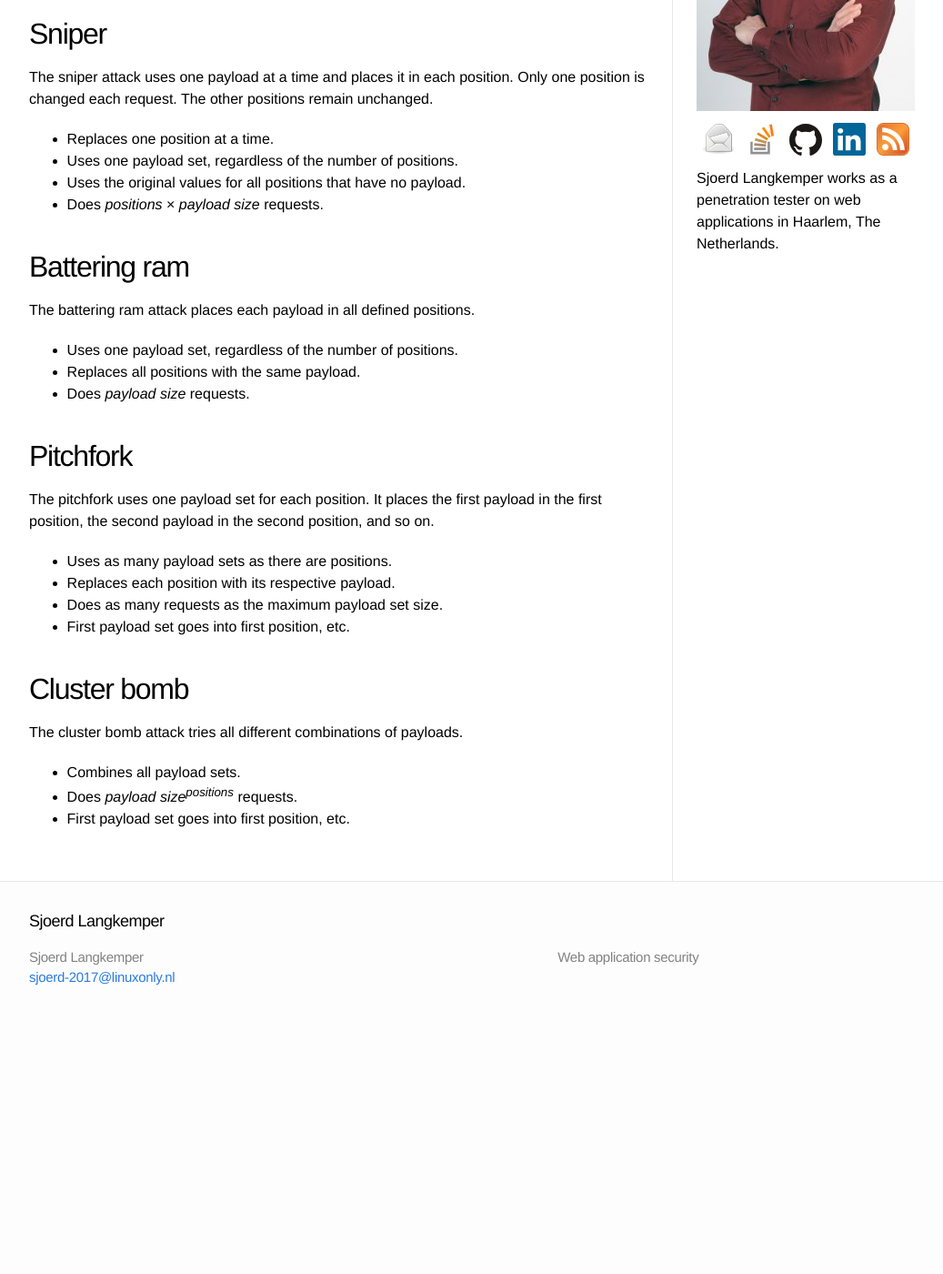
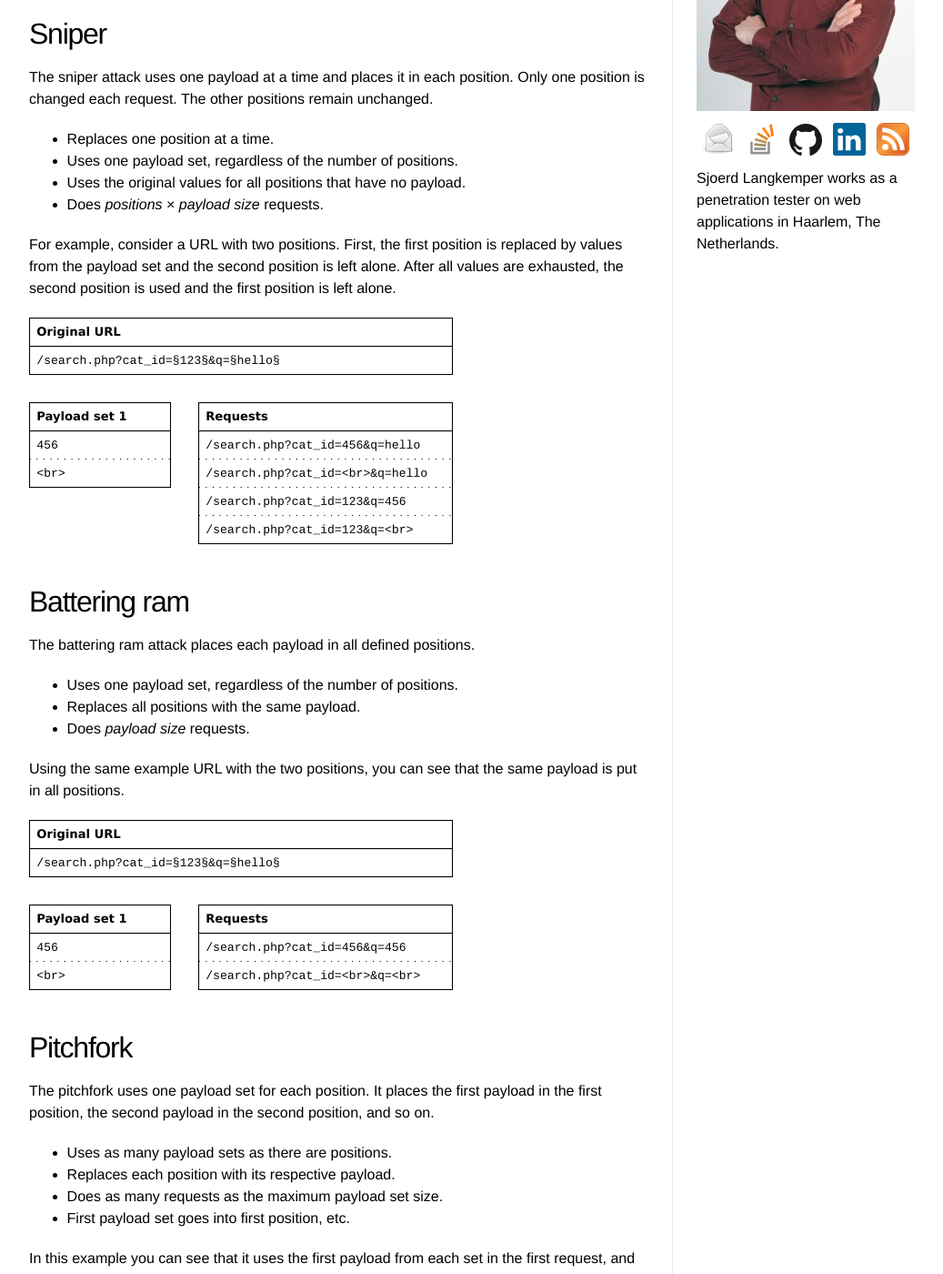
Before and after one commit to Sjord/Sjord.github.io, a Jekyll site: the page built from _posts/2017-03-02-burp-intruder-attack-types.md, in a window 1280 px wide and 1400 px high, scrolled down 393 px. Shown: the whole window at 91% size, without its empty margins (108-1145 px from the left). Built offline with Jekyll 4.4.1, drawn with Linux system fonts in a browser that asks for light colours; before the commit the page ends 1524 px from its top, so only the background shows below that; some of the changed text lies outside the part shown.

Commit message:
Add images and short example text to each attack type

```diff
--- a/_posts/2017-03-02-burp-intruder-attack-types.md
+++ b/_posts/2017-03-02-burp-intruder-attack-types.md
@@ -16,6 +16,10 @@
 * Uses the original values for all positions that have no payload.
 * Does *positions* × *payload size* requests.
 
+For example, consider a URL with two positions. First, the first position is replaced by values from the payload set and the second position is left alone. After all values are exhausted, the second position is used and the first position is left alone.
+
+![Sniper example](/images/burp-intruder-sniper.png)
+
 ## Battering ram
 
 The battering ram attack places each payload in all defined positions.
@@ -23,6 +27,10 @@
 * Uses one payload set, regardless of the number of positions.
 * Replaces all positions with the same payload.
 * Does *payload size* requests.
+
+Using the same example URL with the two positions, you can see that the same payload is put in all positions.
+
+![Battering ram example](/images/burp-intruder-battering-ram.png)
 
 ## Pitchfork
 
@@ -33,6 +41,10 @@
 * Does as many requests as the maximum payload set size.
 * First payload set goes into first position, etc.
 
+In this example you can see that it uses the first payload from each set in the first request, and the second payload from each set in the second request.
+
+![Pitchfork example](/images/burp-intruder-pitchfork.png)
+
 ## Cluster bomb
 
 The cluster bomb attack tries all different combinations of payloads.
@@ -40,3 +52,7 @@
 * Combines all payload sets.
 * Does *payload size*<sup>*positions*</sup> requests.
 * First payload set goes into first position, etc.
+
+The cluster bomb tries all possible combinations, while still keeping the first payload set in the first position and the second payload set in the second position.
+
+![Cluster bomb example](/images/burp-intruder-cluster-bomb.png)
```
Also changed, not shown: images/_orig/burp-intruder-cheat-sheet.svg, images/burp-intruder-battering-ram.png (added), images/burp-intruder-cluster-bomb.png (added), images/burp-intruder-pitchfork.png (added), images/burp-intruder-sniper.png (added).
